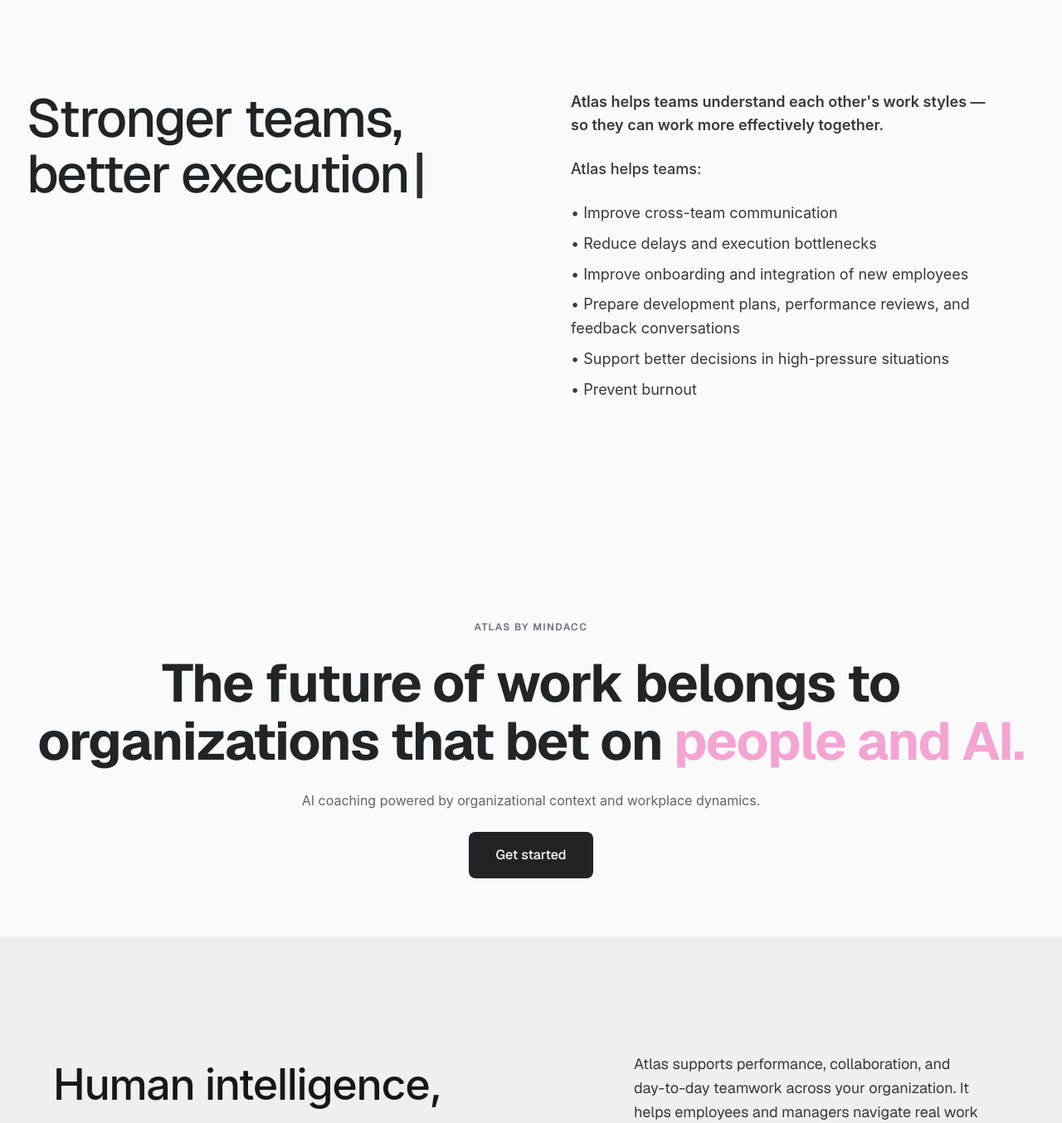
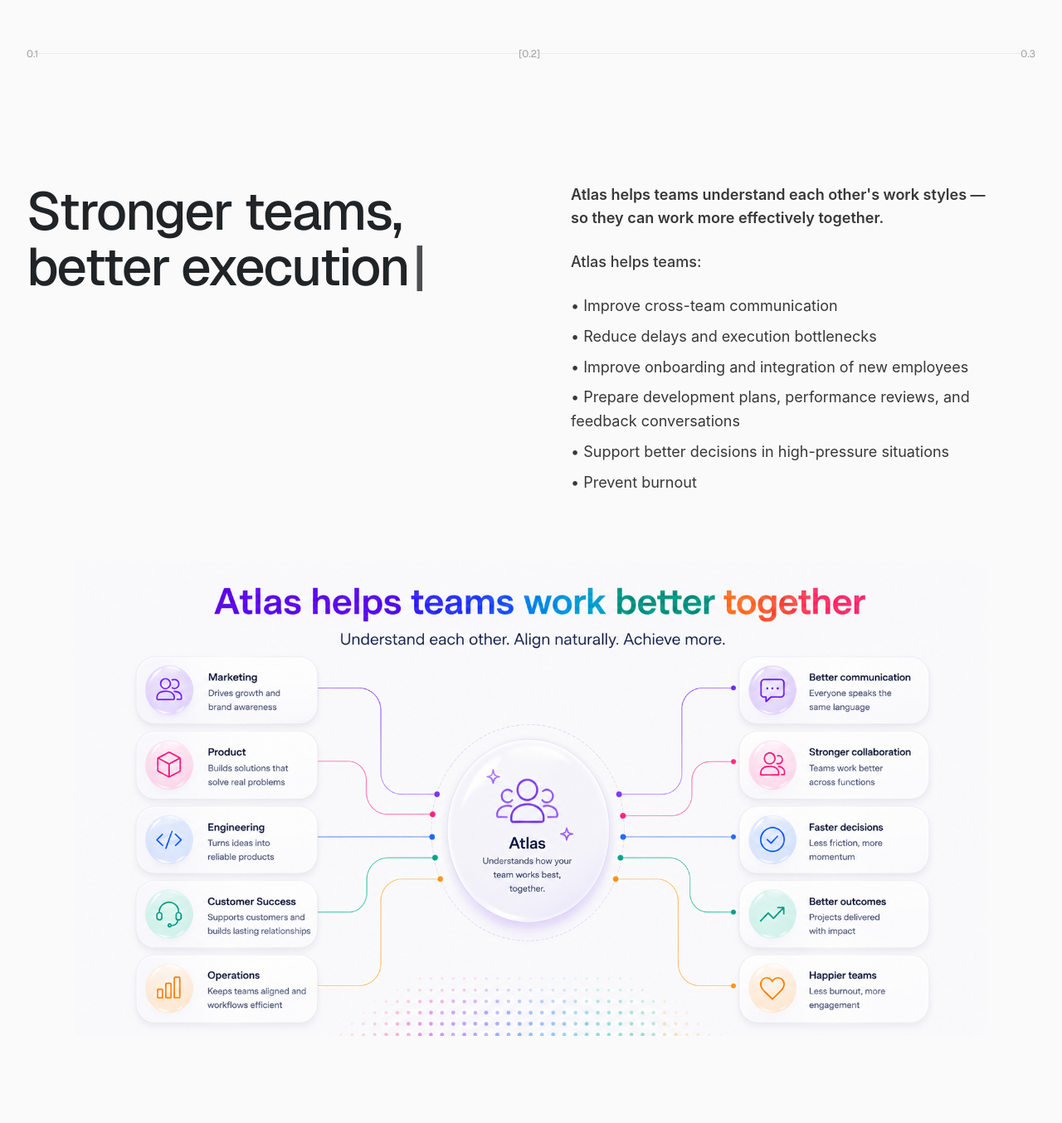
Before and after one commit to martamindacc/v0-Atlas-website-, a Next.js app: page /atlas/teams in a window 1280 px wide. Shown: the part 1936-3290 px from the top of the page at 83% size. Built offline with nearby package versions, Linux system fonts and the light colour scheme.

Commit message:
feat: add divider and workflow diagram to Atlas Teams page

```diff
--- a/app/atlas/teams/page.tsx
+++ b/app/atlas/teams/page.tsx
@@ -158,6 +158,20 @@
         </div>
       </section>
 
+      {/* Divider */}
+      <div className="w-full bg-[#fafafb] py-8 md:py-10 lg:py-12">
+        <div className="max-w-[1300px] mx-auto px-4 md:px-8">
+          <div className="relative flex items-center justify-between">
+            <div className="absolute inset-x-0 h-px bg-neutral-300/40"></div>
+            <div className="relative flex justify-between w-full px-0 text-xs text-neutral-400">
+              <span>0.1</span>
+              <span>[0.2]</span>
+              <span>0.3</span>
+            </div>
+          </div>
+        </div>
+      </div>
+
       {/* Section 3 — Editorial product section */}
       <section className="bg-[#fafafb] pt-16 md:pt-[100px] pb-24 md:pb-48">
         <div className="max-w-[1300px] mx-auto px-4 md:px-8 flex flex-col md:grid md:grid-cols-2 gap-8 md:gap-24 overflow-x-clip">
@@ -194,6 +208,15 @@
             </div>
           </div>
 
+        </div>
+
+        {/* Teams Workflow Diagram - Centered Full Width */}
+        <div className="max-w-[1300px] mx-auto px-4 md:px-8 mt-12 md:mt-20 w-full flex items-center justify-center">
+          <img
+            src="/images/atlas_teams_workflow.jpg"
+            alt="Atlas helps teams work better together"
+            className="w-full h-auto max-w-[1100px] object-contain"
+          />
         </div>
       </section>
 
```
